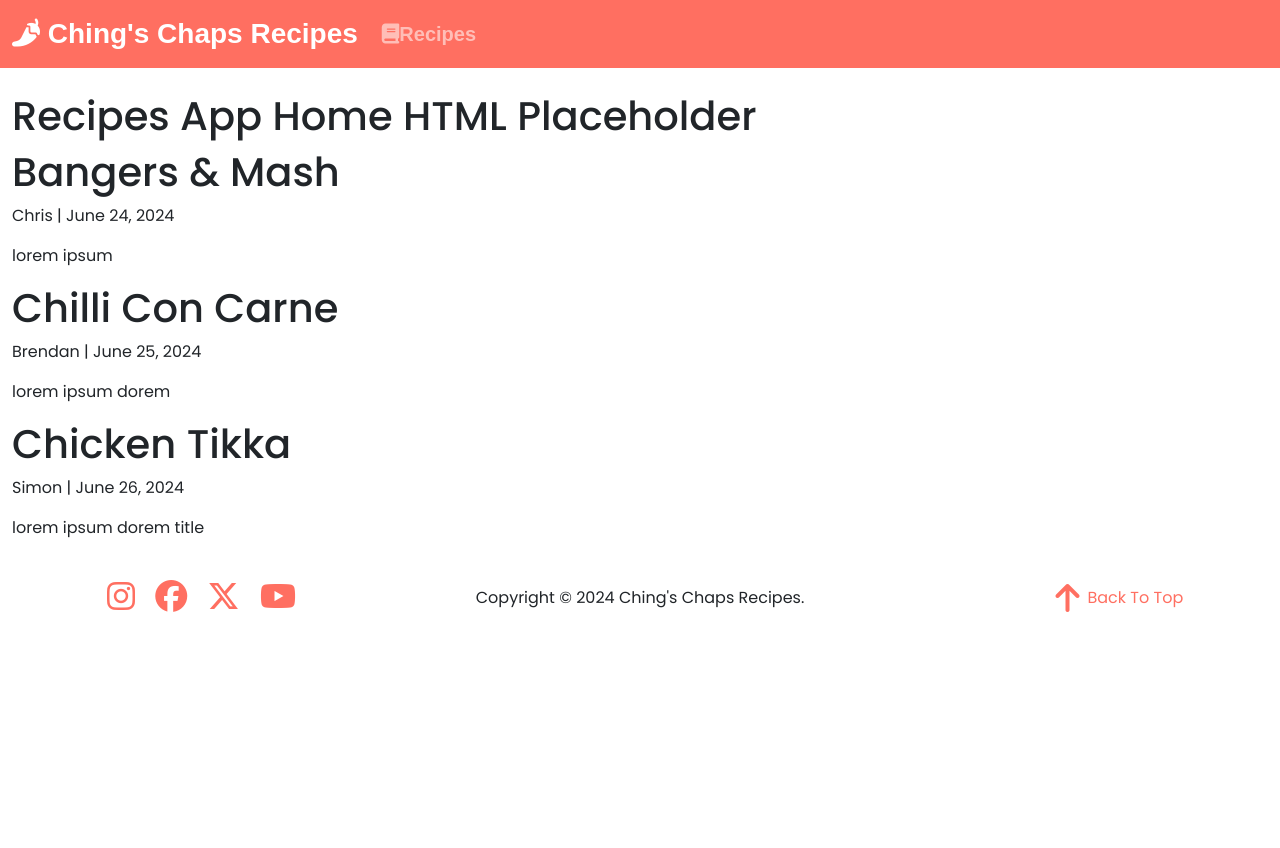
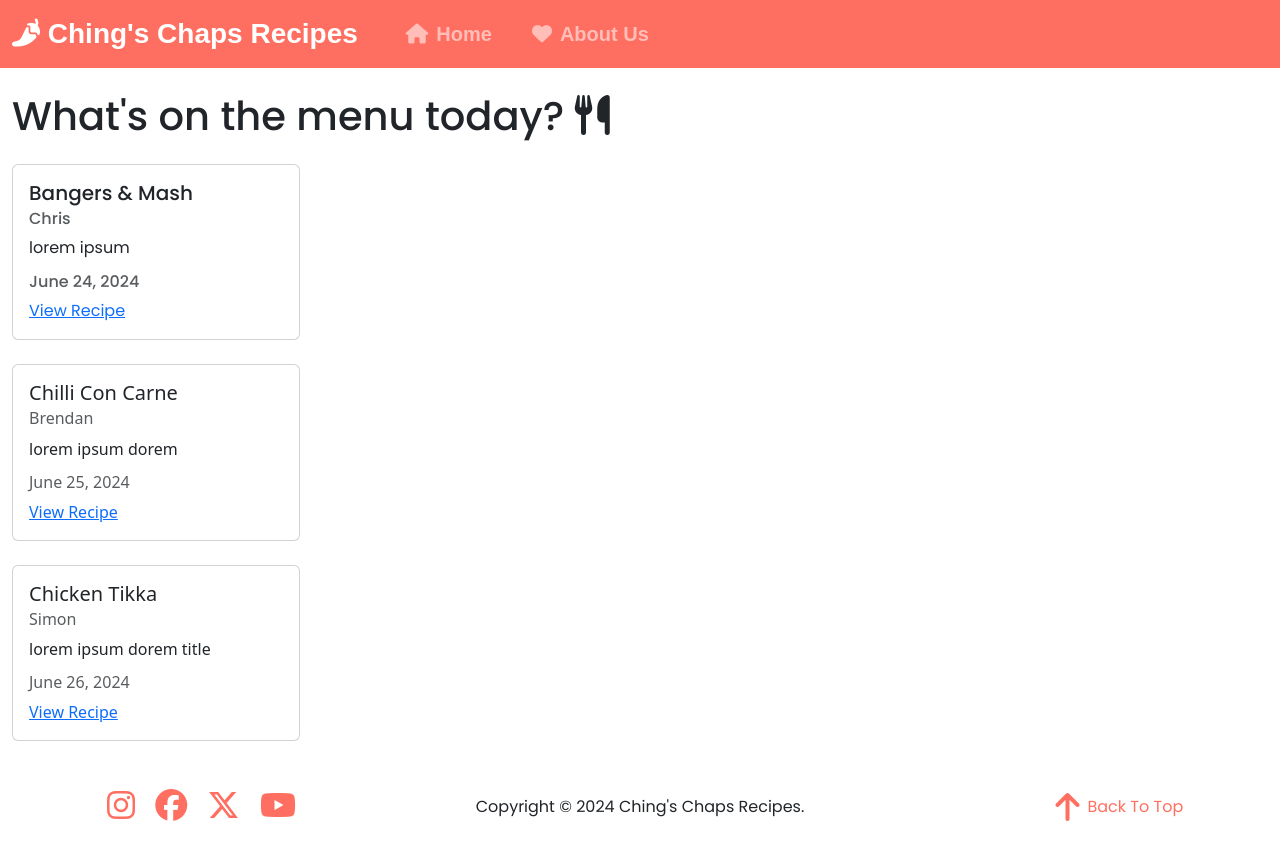
Before and after one commit to JamieBennett-Dev/Hackathon3-Recipe, a Django app: page / in a window 1280 px wide. Before the commit the page ends 612 px from the top, so only its background shows below. Run offline with Django 5.2, Linux system fonts and the light colour scheme; some libraries are stand-ins or nearby versions; some web fonts are replaced.

Commit message:
add favicon

```diff
--- a/recipes/templates/recipes/base.html
+++ b/recipes/templates/recipes/base.html
@@ -18,7 +18,7 @@
     <!-- Fontawesome Icons -->
     <script src="https://kit.fontawesome.com/6e20b8d34b.js" crossorigin="anonymous"></script>
     <!-- Favicon -->
-    <link rel="shortcut icon" href="{% static '../../../static/favicon/recipe-favicon.jpg' %}" type="image/x-icon">
+    <link rel="shortcut icon" href="{% static '../../../static/favicon/CCP-LOGOv2-removebg-preview.png' %}" type="image/x-icon">
     <!-- Custom CSS -->
     <link rel="stylesheet" href="{% static '../../../static/css/style.css' %}">
 </head>
@@ -40,9 +40,13 @@
             </button>
             <div class="collapse navbar-collapse" id="navbarNav">
                 <ul class="navbar-nav">
+                    <li class="nav-item px-4">
+                        <a class="nav-link fs-5 d-flex justify-content-center align-items-center" aria-current="page"
+                            href="{% url 'recipes-home' %}"><i class="fa-solid fa-house pe-2"></i> Home</a>
+                    </li>
                     <li class="nav-item">
                         <a class="nav-link fs-5 d-flex justify-content-center align-items-center" aria-current="page"
-                            href="{% url 'recipes-home' %}"><i class="fa-solid fa-book"></i> Recipes</a>
+                            href="{% url 'recipes-about' %}"><i class="fa-solid fa-heart pe-2"></i> About Us</a>
                     </li>
                 </ul>
             </div>
--- a/recipes/templates/recipes/home.html
+++ b/recipes/templates/recipes/home.html
@@ -2,11 +2,16 @@
 
 {% block content %}
 <main id="main-content">
-<h1>Recipes App Home HTML Placeholder </h1>
+<h1 class="mb-4">What's on the menu today? <i class="fa-solid fa-utensils"></i> </h1>
 {% for recipe in recipes %}
-<h1>{{ recipe.title }}</h1>
-<p>{{ recipe.author }} | {{ recipe.date_posted }}</p>
-<p>{{ recipe.instructions }}</p>
-{% endfor %}
+<div class="card my-4" style="width: 18rem;">
+    <div class="card-body">
+      <h5 class="card-title">{{ recipe.title }}</h5>
+      <h6 class="card-subtitle mb-2 text-body-secondary">{{ recipe.author }}</h6>
+      <p class="card-text">{{ recipe.instructions }}</p>
+      <h6 class="card-subtitle mb-2 text-body-secondary">{{ recipe.date_posted }}</h6>
+      <a href="#" class="card-link">View Recipe</a>
+    </div>
+  </div>
 </main>
-{% endblock content %}
+{% endfor %} {% endblock content %}
```
Also changed, not shown: static/favicon/CCP-LOGO.png (added), static/favicon/CCP-LOGOv2-removebg-preview.png (added).
